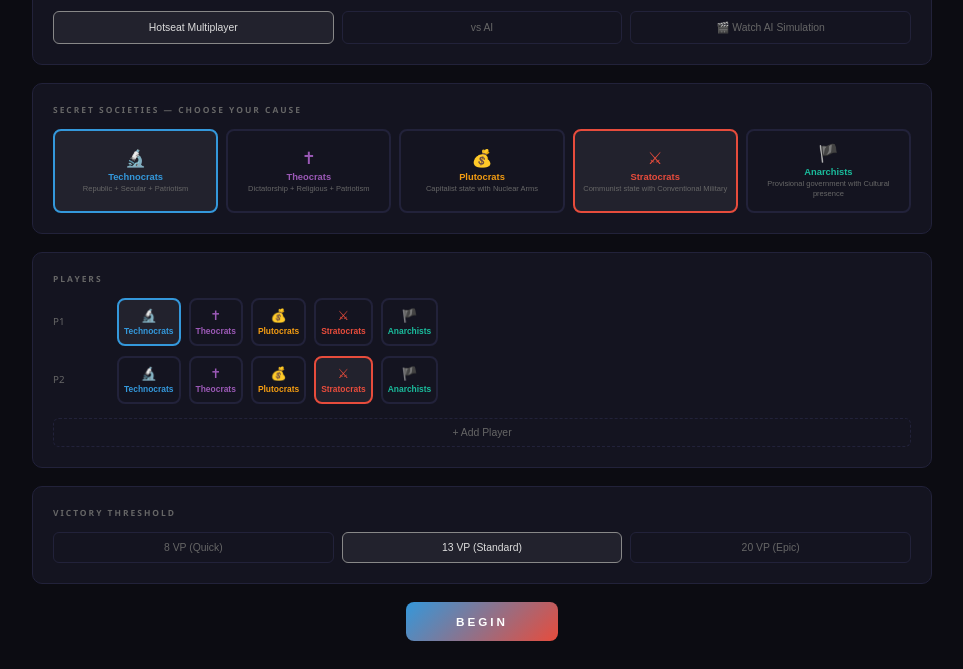
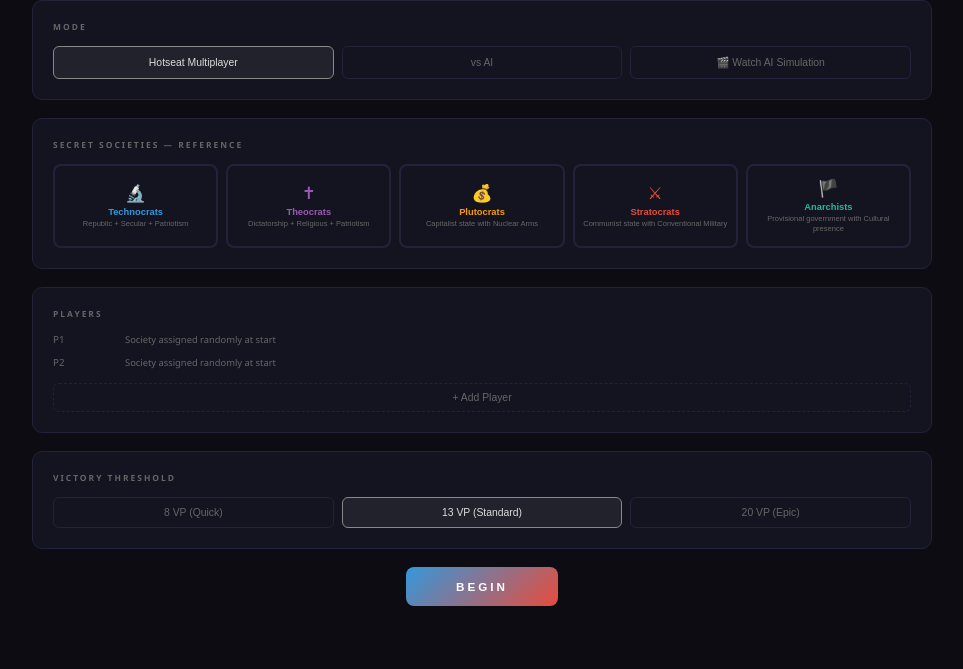
Before and after one commit to yearofmark/ideology-game, a plain HTML site: page index.html in a window 1280 px wide. Shown: the part 131-800 px from the top of the page, without its empty margins (158-1121 px from the left). Drawn offline with Linux system fonts and the light colour scheme.

Commit message:
Randomly assign societies at game start; remove manual society picker
Players no longer choose their ideology — societies are randomly dealt
from a shuffled pool at game start. Setup screen shows players only.
Non-ANA societies still draw a random superpower; ANA draws a random
non-SP non-adjacent state.

Co-Authored-By: Claude Sonnet 4.6 <noreply@anthropic.com>

```diff
--- a/index.html
+++ b/index.html
@@ -587,7 +587,7 @@ body{background:var(--bg);color:var(--text);font-family:'Segoe UI',system-ui,san
   </div>
 
   <div class="sbox">
-    <h3>Secret Societies — Choose Your Cause</h3>
+    <h3>Secret Societies — Reference</h3>
     <div class="soc-grid" id="socGrid"></div>
   </div>
 
@@ -1030,24 +1030,14 @@ function renderSetupPlayers() {
     const isAI = (gMode==='solo' && i>0) || gMode==='sim';
     return `<div class="prow">
       <span class="plbl">${isAI ? (gMode==='sim'?'🤖':'AI '+i) : 'P'+(i+1)}</span>
-      ${Object.values(SOCIETIES).map(s=>
-        `<button class="soc-btn ${p.soc===s.id?'selected':''}" style="color:${s.color};padding:8px 5px;" onclick="setPlayerSoc(${i},'${s.id}')">
-          <span class="si" style="font-size:1rem">${s.icon}</span>
-          <span class="sn" style="font-size:.65rem">${s.name}</span>
-        </button>`).join('')}
+      <span style="font-size:.72rem;color:var(--dim);padding:0 8px;">Society assigned randomly at start</span>
       ${i>=2?`<button class="rm-btn" onclick="removePlayer(${i})">✕</button>`:''}
     </div>`;
   }).join('');
 
-  // hide Add Player button at 4 players or in solo/sim mode
+  // hide Add Player button at 5 players or in solo/sim mode
   const addBtn = document.getElementById('addPBtn');
   if (addBtn) addBtn.style.display = (gMode==='solo' || gMode==='sim' || setupPlayers.length >= 5) ? 'none' : '';
-
-  // update society buttons highlighting
-  document.querySelectorAll('#socGrid .soc-btn').forEach(btn => {
-    const id = btn.dataset.soc;
-    btn.classList.toggle('selected', setupPlayers.some(p=>p.soc===id));
-  });
 }
 
 // ═══════════════════════════════════════════════════════
@@ -1200,14 +1190,17 @@ function autoAssignSP(players, taken) {
 }
 
 function startGame() {
+  // Randomly deal a unique society to each player
+  const socIds = shuffle(Object.keys(SOCIETIES)).slice(0, setupPlayers.length);
+
   const players = setupPlayers.map((p, i) => ({
-    name: p.name, soc: p.soc,
+    name: p.name, soc: socIds[i],
     isAI: gMode==='solo' ? i>0 : gMode==='sim' ? true : false,
-    ip: 0, deck: buildDeck(p.soc), hand: [], discard: [], vpScore: 0,
+    ip: 0, deck: buildDeck(socIds[i]), hand: [], discard: [], vpScore: 0,
     agents: [], startSP: null,
   }));
 
-  // Randomly assign a non-superpower starting state to every player, then start
+  // Randomly assign starting positions based on society rules, then start
   autoAssignSP(players, []);
   finishStartGame(players);
 }
```
